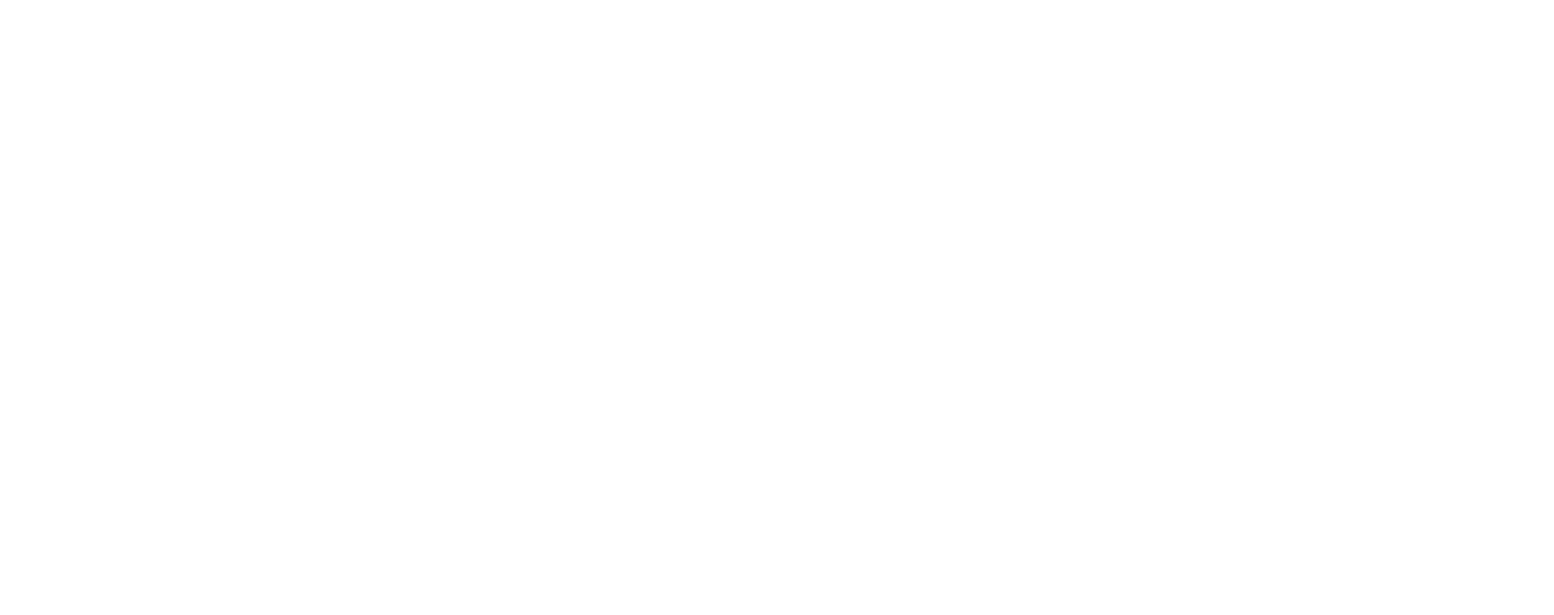
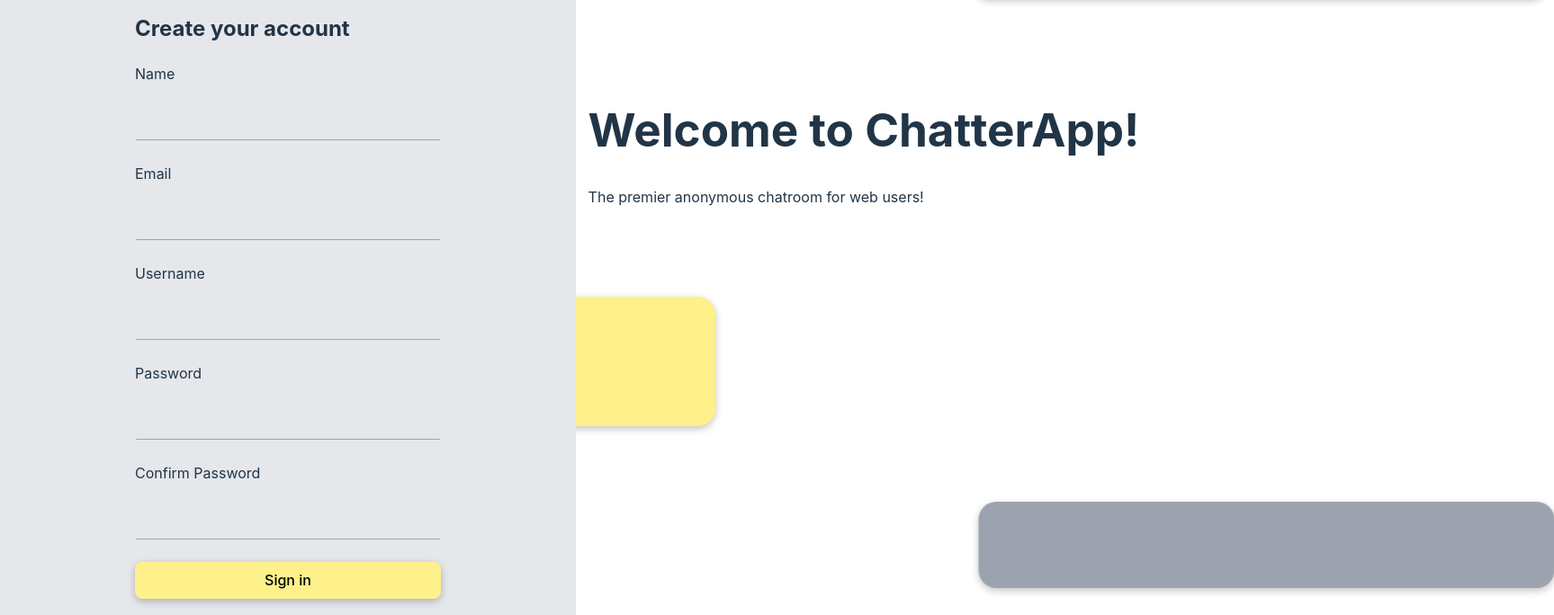
Before and after one commit to davebott-dev/messaging_app, a React (Vite) app in the folder Client/: page /signup in a window 1280 px wide. Shown: the part 156-840 px from the top of the page at 90% size, 1727 px wide, since content can reach past the window. Before the commit the page ends 800 px from the top, so only its background shows below. Built offline with nearby package versions, Linux system fonts and the light colour scheme.

Commit message:
styled the signup route

```diff
--- a/Client/src/routes/Signup.jsx
+++ b/Client/src/routes/Signup.jsx
@@ -1,8 +1,44 @@
+import {Link} from 'react-router-dom';
+import '../App.css';
+
 const Signup = () => {
 
     return (
-        <div>Hello from signup</div>
-    )
+        <div className='pageCont'>
+            <div>
+                <h2>Create your account</h2>
+                <form>
+                <label htmlFor="name">Name</label>
+                <input type="text" id="name" name ="name"/>
+
+                <label htmlFor="email">Email</label>
+                    <input type="email" id="email" name ="email"/>
+
+                    <label htmlFor="username">Username</label>
+                    <input type="text" id="username" name ="username"/>
+
+                    <label htmlFor="password">Password</label>
+                    <input type="password" id = "password" name="password" />
+
+                    <label htmlFor="confirm-password">Confirm Password</label>
+                    <input type="password" id = "confirm-password" name="confirm-password" />
+
+                    <button>Sign in</button>
+                </form>
+                <span>Already have an account?<Link to="/login"> Sign in</Link></span>
+
+            </div>
+            <div>
+                <div className="grey one"></div>
+                <div className="title-card">
+                    <h1>Welcome to ChatterApp!</h1>
+                    <p>The premier anonymous chatroom for web users!</p>
+                </div>
+                <div className="yellow two"></div>
+                <div className="grey three"></div>
+                <div className="yellow four"></div>
+            </div>
+        </div>    )
 }
 
 export default Signup;
```
